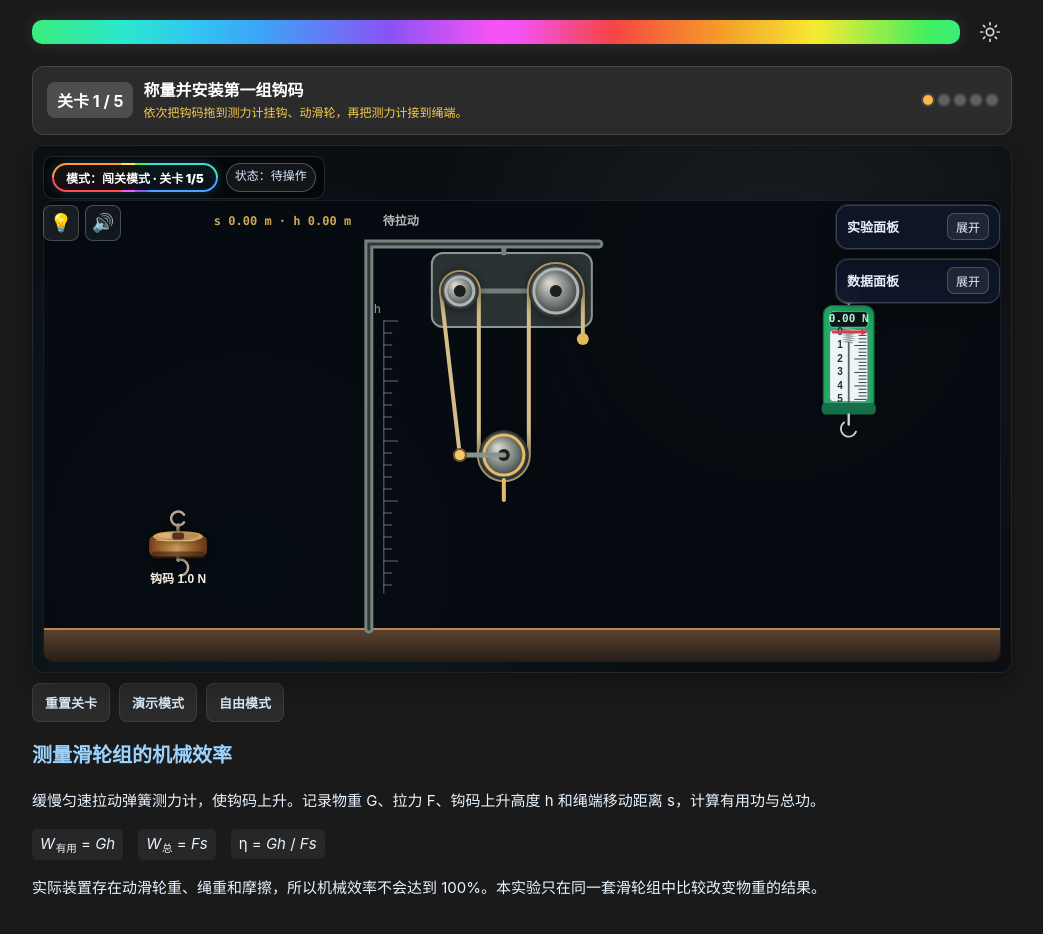
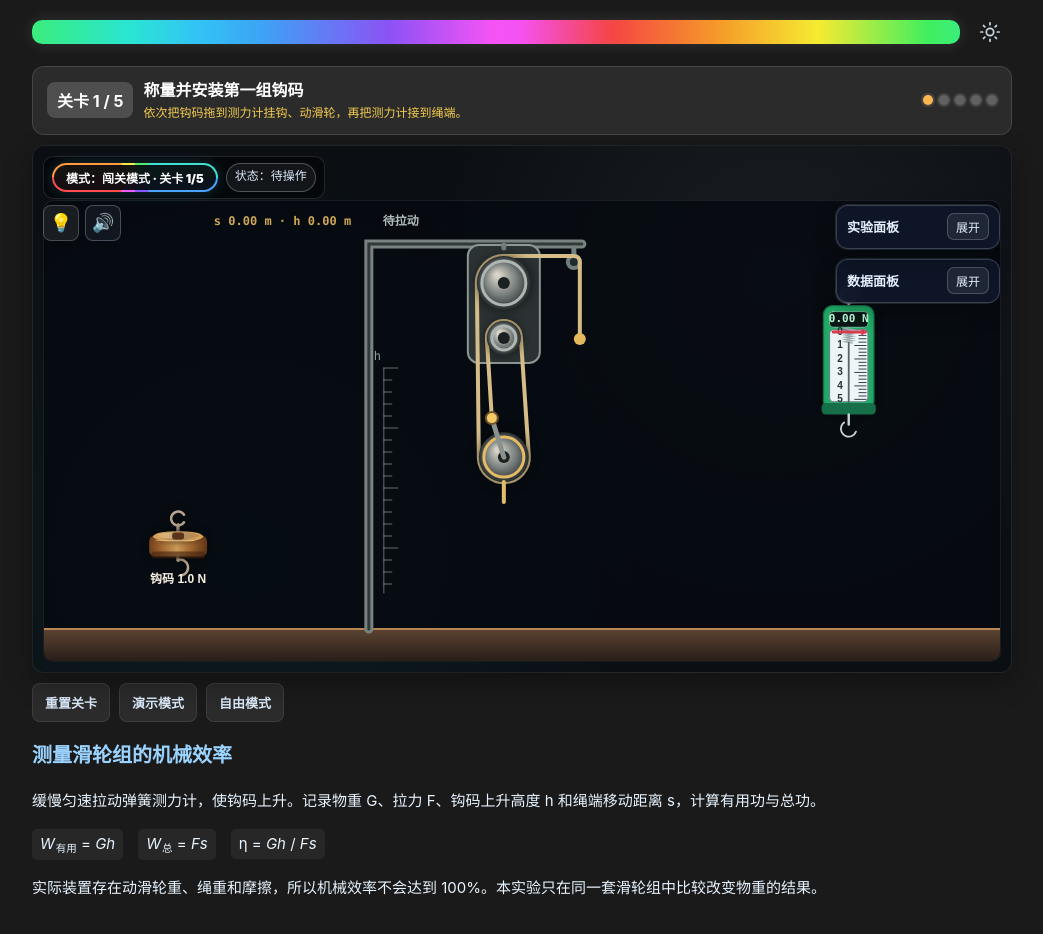
Before and after one commit to Albert-Huo/HTML-, a plain HTML site: page physics-middle/初中物理实验57.html in a window 1280 px wide. Shown: the whole page, without its empty margins (118-1161 px from the left). Drawn offline with Linux system fonts and the light colour scheme.

Commit message:
Align experiment 57 fixed pulleys vertically

```diff
--- a/physics-middle/初中物理实验57.html
+++ b/physics-middle/初中物理实验57.html
@@ -1752,20 +1752,20 @@ body #app .toolbar button:disabled{
       const w = state.width;
       const h = state.height;
       const compact = w < 600;
-      const rigX = compact ? w * .47 : w * .48;
-      const fixedY = 90;
-      const fixedLarge = { x: rigX + (compact ? 47 : 52), y: fixedY, r: compact ? 25 : 27 };
-      const fixedSmall = { x: rigX - (compact ? 41 : 44), y: fixedY, r: 19 };
+      const rigX = compact ? Math.max(w * .47, 145) : w * .48;
+      const fixedLarge = { x: rigX, y: 82, r: compact ? 25 : 27 };
+      const fixedSmall = { x: rigX, y: 137, r: compact ? 16 : 17 };
+      const guide = { x: rigX + 70, y: fixedLarge.y - fixedLarge.r + 6, r: 6 };
       const movingRadius = compact ? 22 : 25;
-      const housingLeft = fixedSmall.x - fixedSmall.r - 9;
+      const housingLeft = fixedLarge.x - fixedLarge.r - 9;
       const housingRight = fixedLarge.x + fixedLarge.r + 9;
-      const housingBottom = fixedY + fixedLarge.r + 9;
-      const movingBaseY = Math.max(h * (compact ? .50 : .55), housingBottom + movingRadius + 10 + state.maxPullPx / SUPPORT_SEGMENTS);
+      const housingBottom = fixedSmall.y + fixedSmall.r + 8;
+      const movingBaseY = Math.max(h * (compact ? .50 : .55), housingBottom + movingRadius + 26 + state.maxPullPx / SUPPORT_SEGMENTS);
       const lift = state.pullPx / SUPPORT_SEGMENTS;
       const movingY = movingBaseY - lift;
-      const ropeX = fixedLarge.x + fixedLarge.r;
+      const ropeX = guide.x + guide.r;
       const movingPulley = { x: rigX, y: movingY, r: movingRadius };
-      const movingAxleAnchor = { x: rigX - (compact ? 40 : 44), y: movingY };
+      const movingAxleAnchor = { x: rigX - 12, y: movingY - movingRadius - 14 };
       const connector = { x: ropeX, y: ROPE_CONNECTOR_Y };
       const gaugeScale = clamp((h - GAUGE_BOTTOM_CLEARANCE - connector.y - state.maxPullPx) / 244, .52, compact ? .75 : .82);
       const gaugeHookOffset = 244 * gaugeScale;
@@ -1778,7 +1778,7 @@ body #app .toolbar button:disabled{
       const tray = { x: compact ? w * .16 : w * .14, y: compact ? h * .48 : h * .75 };
       const blockHook = { x: movingPulley.x, y: movingY + movingPulley.r + 20 };
       const weight = state.dragWeight || (state.weightLocation === "tray" ? tray : (state.weightLocation === "scale" ? { x: scaleHook.x, y: scaleHook.y + 28 } : { x: blockHook.x, y: blockHook.y + 27 }));
-      return { w, h, compact, rigX, fixedY, movingY, housingLeft, housingRight, housingBottom, ropeX, fixedLarge, fixedSmall, movingPulley, movingAxleAnchor, connector, gaugeScale, gaugeHookOffset, scaleX, scaleY, scaleHook, tray, blockHook, weight };
+      return { w, h, compact, rigX, movingY, housingLeft, housingRight, housingBottom, ropeX, fixedLarge, fixedSmall, guide, movingPulley, movingAxleAnchor, connector, gaugeScale, gaugeHookOffset, scaleX, scaleY, scaleHook, tray, blockHook, weight };
     }
 
     function roundedRect(x, y, w, h, r) {
@@ -1809,10 +1809,41 @@ body #app .toolbar button:disabled{
       ctx.beginPath(); ctx.arc(x, y, 6, 0, Math.PI * 2); ctx.fill();
       ctx.restore();
     }
+    function externalTangent(upper, lower, side) {
+      const dx = lower.x - upper.x;
+      const dy = lower.y - upper.y;
+      const distance = Math.hypot(dx, dy);
+      const radiusRatio = (upper.r - lower.r) / distance;
+      const transverse = Math.sqrt(1 - radiusRatio * radiusRatio);
+      const normal = {
+        x: radiusRatio * dx / distance + side * transverse * dy / distance,
+        y: radiusRatio * dy / distance - side * transverse * dx / distance
+      };
+      return {
+        upper: { x: upper.x + upper.r * normal.x, y: upper.y + upper.r * normal.y },
+        lower: { x: lower.x + lower.r * normal.x, y: lower.y + lower.r * normal.y }
+      };
+    }
+    function leftTangentFromPoint(point, wheel) {
+      const dx = point.x - wheel.x;
+      const dy = point.y - wheel.y;
+      const distanceSquared = dx * dx + dy * dy;
+      const radiusSquared = wheel.r * wheel.r;
+      const offset = wheel.r * Math.sqrt(distanceSquared - radiusSquared) / distanceSquared;
+      const baseX = wheel.x + radiusSquared * dx / distanceSquared;
+      const baseY = wheel.y + radiusSquared * dy / distanceSquared;
+      const first = { x: baseX - offset * dy, y: baseY + offset * dx };
+      const second = { x: baseX + offset * dy, y: baseY - offset * dx };
+      return first.x < second.x ? first : second;
+    }
     function drawRope(g) {
       const fixedLarge = g.fixedLarge;
       const fixedSmall = g.fixedSmall;
       const moving = g.movingPulley;
+      const smallRight = externalTangent(fixedSmall, moving, 1);
+      const largeLeft = externalTangent(fixedLarge, moving, -1);
+      const smallStart = leftTangentFromPoint(g.movingAxleAnchor, fixedSmall);
+      const angleAt = (point, wheel) => Math.atan2(point.y - wheel.y, point.x - wheel.x);
       const ropeEndY = state.scaleConnected ? g.scaleY : g.connector.y;
       ctx.save();
       ctx.lineCap = "round";
@@ -1821,12 +1852,14 @@ body #app .toolbar button:disabled{
       ctx.lineWidth = 4;
       ctx.beginPath();
       ctx.moveTo(g.movingAxleAnchor.x, g.movingAxleAnchor.y);
-      ctx.lineTo(fixedSmall.x - fixedSmall.r, fixedSmall.y);
-      ctx.arc(fixedSmall.x, fixedSmall.y, fixedSmall.r, Math.PI, Math.PI * 2);
-      ctx.lineTo(moving.x - moving.r, moving.y);
-      ctx.arc(moving.x, moving.y, moving.r, Math.PI, 0, true);
-      ctx.lineTo(fixedLarge.x - fixedLarge.r, fixedLarge.y);
-      ctx.arc(fixedLarge.x, fixedLarge.y, fixedLarge.r, Math.PI, Math.PI * 2);
+      ctx.lineTo(smallStart.x, smallStart.y);
+      ctx.arc(fixedSmall.x, fixedSmall.y, fixedSmall.r, angleAt(smallStart, fixedSmall), angleAt(smallRight.upper, fixedSmall) + Math.PI * 2);
+      ctx.lineTo(smallRight.lower.x, smallRight.lower.y);
+      ctx.arc(moving.x, moving.y, moving.r, angleAt(smallRight.lower, moving), angleAt(largeLeft.lower, moving));
+      ctx.lineTo(largeLeft.upper.x, largeLeft.upper.y);
+      ctx.arc(fixedLarge.x, fixedLarge.y, fixedLarge.r, angleAt(largeLeft.upper, fixedLarge), Math.PI * 1.5);
+      ctx.lineTo(g.guide.x, g.guide.y - g.guide.r);
+      ctx.arc(g.guide.x, g.guide.y, g.guide.r, Math.PI * 1.5, Math.PI * 2);
       ctx.lineTo(g.ropeX, ropeEndY);
       ctx.stroke();
       ctx.restore();
@@ -2074,7 +2107,7 @@ body #app .toolbar button:disabled{
       ctx.beginPath();
       ctx.moveTo(g.rigX - 135, benchY);
       ctx.lineTo(g.rigX - 135, 43);
-      ctx.lineTo(g.fixedLarge.x + 43, 43);
+      ctx.lineTo(g.guide.x + 8, 43);
       ctx.stroke();
       ctx.strokeStyle = "#313839";
       ctx.lineWidth = 3;
@@ -2089,9 +2122,14 @@ body #app .toolbar button:disabled{
       ctx.beginPath();
       ctx.moveTo(g.rigX, 47);
       ctx.lineTo(g.rigX, housingTop);
-      ctx.moveTo(g.fixedSmall.x, g.fixedY);
-      ctx.lineTo(g.fixedLarge.x, g.fixedY);
+      ctx.moveTo(g.guide.x, 47);
+      ctx.lineTo(g.guide.x, g.guide.y);
       ctx.stroke();
+
+      ctx.fillStyle = "#6f7d7b";
+      ctx.beginPath(); ctx.arc(g.guide.x, g.guide.y, 8, 0, Math.PI * 2); ctx.fill();
+      ctx.fillStyle = "#20292b";
+      ctx.beginPath(); ctx.arc(g.guide.x, g.guide.y, 4, 0, Math.PI * 2); ctx.fill();
 
       drawRope(g);
       drawPulley(g.fixedLarge.x, g.fixedLarge.y, g.fixedLarge.r, false);
```
